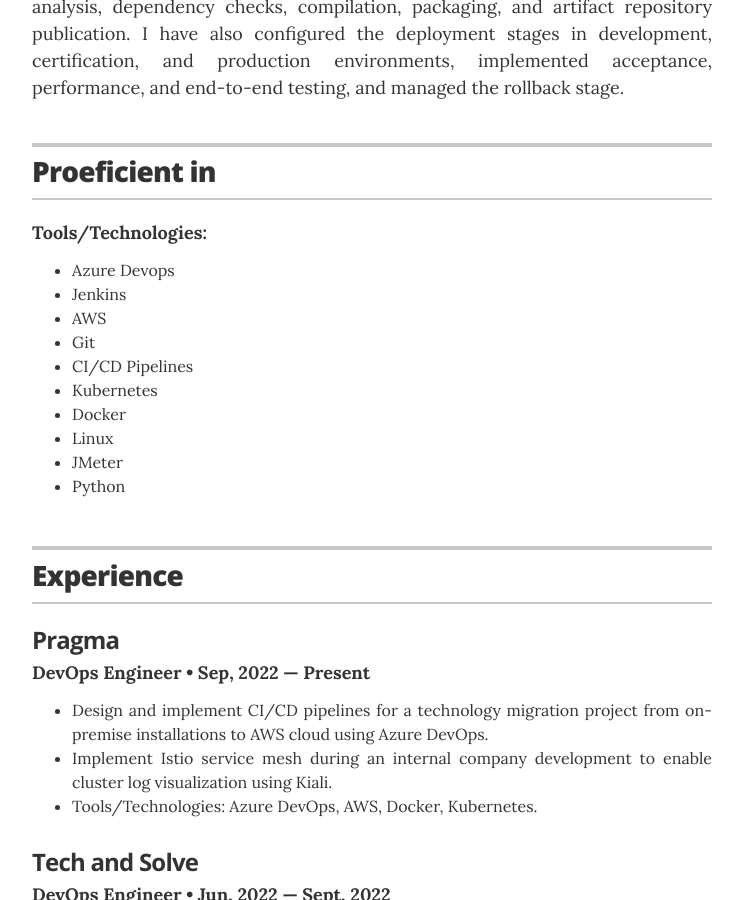
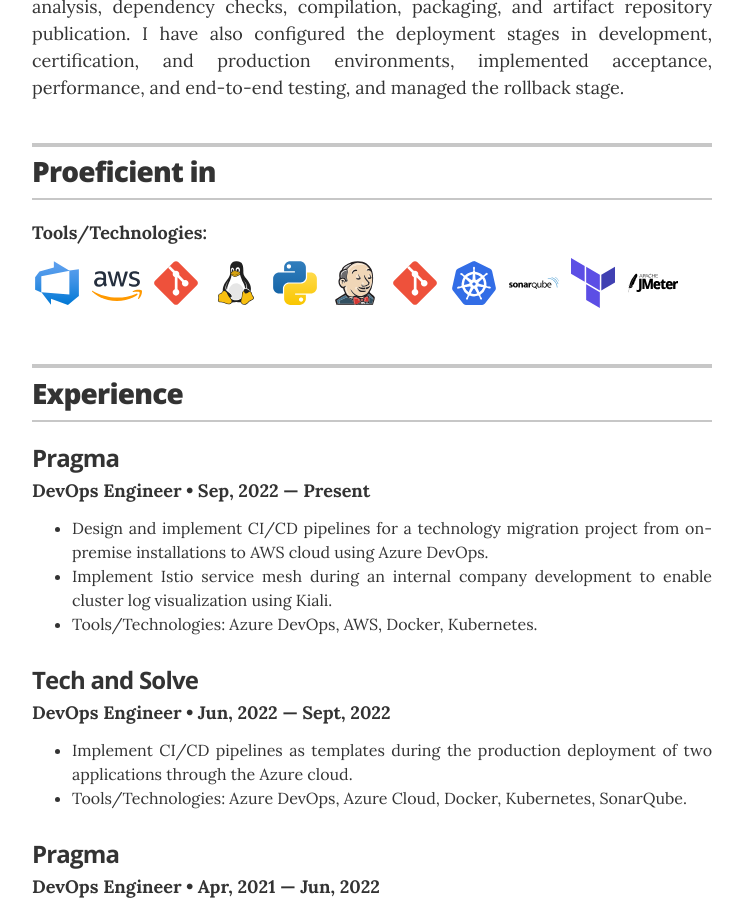
Before and after one commit to sebastiandevops/cv, a Jekyll site: the page built from index.html, in a window 1280 px wide and 900 px high, scrolled down 465 px. Shown: the whole window, without its empty margins (268-1011 px from the left). Built offline with Jekyll 4.4.1, drawn with Linux system fonts in a browser that asks for light colours.

Commit message:
icons added

```diff
--- a/_config.yml
+++ b/_config.yml
@@ -1,5 +1,5 @@
 # Site settings
-title: "Jekyll Resume Template"
+title: "Sebastián Valencia CV"
 description: "A resume template for Jekyll and GitHub Pages sites."
 
 # Build settings
--- a/_data/proeficient_in.yml
+++ b/_data/proeficient_in.yml
@@ -1,4 +1,4 @@
 # Skills
 # Organizational leadership
 - skill: Tools/Technologies&#58
-  description: '<p align="justify"><ul -webkit-column-count: 3; -moz-column-count: 3; column-count: 3;><li>Azure Devops</li><li>Jenkins</li><li>AWS</li><li>Git</li><li>CI/CD Pipelines</li><li>Kubernetes</li><li>Docker</li><li>Linux</li><li>JMeter</li><li>Python</li></ul></p>'
+  description: '<div style="text-align:left;"><pre class="tab"><a href="https://azure.microsoft.com/en-us/products/devops" title="Azure DevOps"><img src="/img/azure-devops.svg" width="50" height="50"></a> <a href="https://aws.amazon.com/?nc1=h_ls" title="AWS"><img src="/img/aws.svg" width="50" height="50"></a> <a href="https://git-scm.com" title="Git"><img src="/img/git.svg" width="50" height="50"></a> <a href="https://www.linux.org" title="GNU/Linux"><img src="/img/linux.svg" width="50" height="50"></a> <a href="https://www.python.org" title="Python"><img src="/img/python.svg" width="50" height="50"></a> <a href="https://www.jenkins.io" title="Jenkins"><img src="/img/jenkins.svg" width="50" height="50"></a> <a href="https://www.docker.com" title="Docker"><img src="/img/git.svg" width="50" height="50"></a> <a href="https://kubernetes.io" title="Kubernetes"><img src="/img/kubernetes.svg" width="50" height="50"></a> <a href="https://www.sonarsource.com/products/sonarqube/" title="SonarQube"><img src="/img/sonarqube.svg" width="50" height="50"></a> <a href="https://www.terraform.io" title="Terraform"><img src="/img/terraform.svg" width="50" height="50"></a> <a href="https://jmeter.apache.org" title="Apache JMeter"><img src="/img/apachejmeter.svg" width="50" height="50"></a></pre></div>'
```
Also changed, not shown: favicon.png, img/apachejmeter.svg (added), img/avatar.jpg (added), img/aws.svg (added), img/azure-devops.svg (added), img/docker.svg (added), img/git.svg (added), img/jenkins.svg (added), img/kubernetes.svg (added), img/linux.svg (added), img/python.svg (added), img/sonarqube.svg (added), img/terraform.svg (added).
